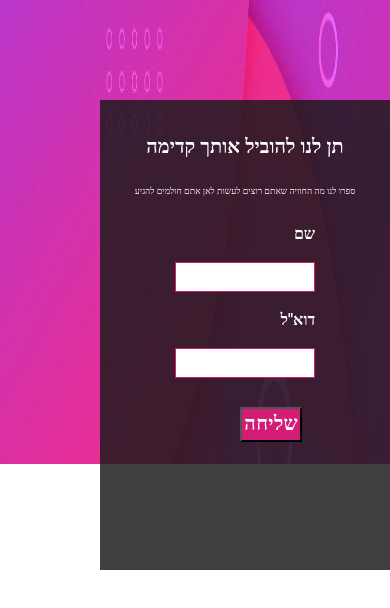
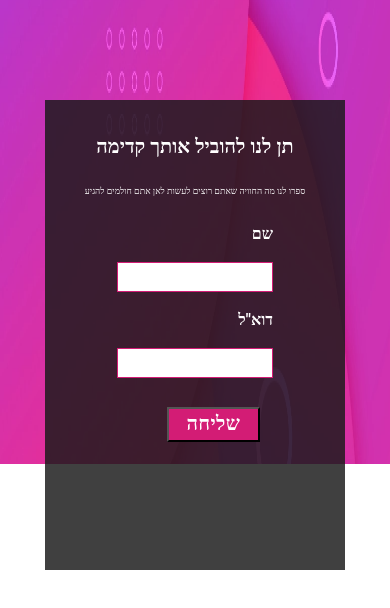
Before and after one commit to zila1970/project, a plain HTML site: page project2/project2.html in a window 390 px wide. Drawn offline with Linux system fonts and the light colour scheme; files whose address does not match are found by name.

Commit message:
Add files via upload

```diff
--- a/project2/style_project2.css
+++ b/project2/style_project2.css
@@ -232,9 +232,8 @@ input[type="submit"]:hover {
         top: 250px;
         width: 300px;
         height: 470px;
-        margin-left: 100px;
-        margin-bottom: 200px;
-        padding: auto;
+        margin: auto;
+        margin-top: 0px;
     }
 
     .form-content {
@@ -286,12 +285,12 @@ input[type="submit"]:hover {
     #Name {
         height: 30px;
         margin: .5rem;
-        width: 36vw;
+        width: 37vw;
 
     }
 
     #email {
-        width: 36vw;
+        width: 37vw;
         height: 30px;
         margin: .5rem;
     }
@@ -301,9 +300,33 @@ input[type="submit"]:hover {
         text-align: center;
         font: normal normal bold 20px/30px Heebo;
         letter-spacing: 0.33px;
-        width: 16vw;
+        width: 20vw;
         height: 35px;
         margin: 1.3rem;
+    }
+}
+@media (max-width: 600px) {
+    #Name {
+        height: 30px;
+        margin: .5rem;
+        width: 40vw;
+
+    }
+
+    #email {
+       width: 40vw;
+       height: 30px;
+       margin: .5rem;
+    }
+
+    input[type="submit"] {
+       height: 20px;
+       text-align: center;
+       font: normal normal bold 20px/30px Heebo;
+       letter-spacing: 0.33px;
+       width: 24vw;
+       height: 35px;
+       margin: 1.3rem;
     }
 }
 
```
Also changed, not shown: project2/presentation2.css (+16 -2 lines).
